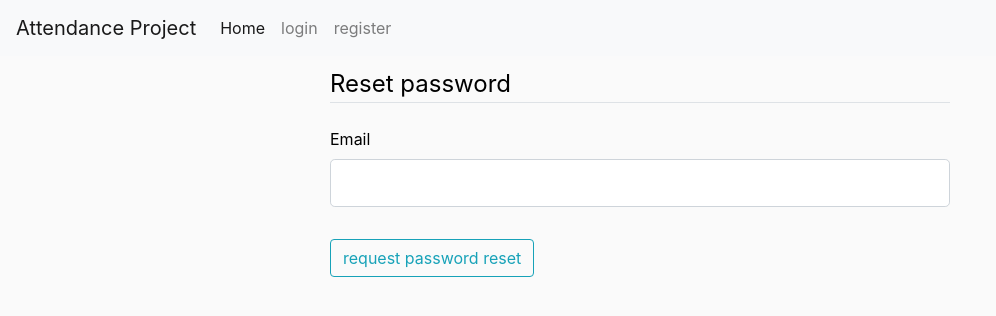
After one commit to 19471/Programming-attendence-website, a Flask app: page /reset_password in a window 1280 px wide. The commit adds this page. Shown: the top 316 px of the page, without its empty margins (0-996 px from the left). Run offline with Flask 2, Linux system fonts and the light colour scheme; some libraries are stand-ins or nearby versions.

Commit message:
added flask mail - added required html pages and routes ect

```diff
--- a/attendance/forms.py
+++ b/attendance/forms.py
@@ -86,3 +86,17 @@ class PostForm(FlaskForm):
     title = StringField('Title', validators=[DataRequired()])
     content = TextAreaField('content', validators=[DataRequired()])
     submit = SubmitField('Post')
+
+class RequestResetForm(FlaskForm):
+    email = StringField("Email",[validators.DataRequired(), validators.Email()])
+    submit = SubmitField('request password reset')
+
+    def validate_email(self, email):
+        user = User.query.filter_by(email=email.data).first()
+        if user is None:
+            raise ValidationError('there is no account with that email, please register first')
+
+class ResetPasswordForm(FlaskForm):
+    password = PasswordField("Password", validators=[DataRequired()])
+    confirm_password = PasswordField("Confirm password", validators=[DataRequired(), EqualTo('password', message='Passwords must match')])
+    submit = SubmitField('Reset password')
--- a/attendance/routes.py
+++ b/attendance/routes.py
@@ -3,7 +3,7 @@ import secrets
 from PIL import Image
 from datetime import datetime
 from flask import render_template, url_for, session, flash, request, redirect, abort
-from attendance import app, db, bcrypt
+from attendance import app, db, bcrypt, mail
 from flask_wtf import FlaskForm
 from wtforms import StringField
 from wtforms import Form, SelectField, SubmitField, TextAreaField, TextField, validators, ValidationError
@@ -13,6 +13,8 @@ from flask_login import LoginManager
 from flask_login import UserMixin
 from flask_login import login_user, current_user, logout_user, login_required
 from functools import wraps
+# flask mail
+from flask_mail import Message
 # database
 from attendance.models import *
 
@@ -159,7 +161,7 @@ def update_post(post_id):
 def delete_post(post_id):
     post = Post.query.get_or_404(post_id)
     if post.author != current_user:
-        abort(403)
+        abort(403) # 403 forbbidden error
     db.session.delete(post)
     db.session.commit()
     flash("your post has been deleted!")
@@ -172,8 +174,53 @@ def logout():
     logout_user() # logout user
     return redirect(url_for('home')) # take user back to home page
 
+# function to send an email to the user
+def send_reset_email(user):
+    token = user.get_reset_token()
+    msg = Message('Password reset request',
+                 sender="dtptestemail@gmail.com",
+                 recipients=[user.email]) # subect, sender, recipiants
+    msg.body = f''' to reset your password, visit the following link:
+{url_for('reset_token',token=token, _external=True)}
 
+If you did not request a password change then please ignore this email
+'''
+    mail.send(msg)
 
+# route to request a password reset
+@app.route("/reset_password", methods=["GET", "post"])
+def reset_request():
+        if current_user.is_authenticated: # if the current user is logged in
+            return redirect(url_for('home'))
+        form = RequestResetForm()
+        if form.validate_on_submit(): # if the form validates of submit
+            user = User.query.filter_by(email=form.email.data).first()
+            send_reset_email(user)
+            flash("an email has been sent to you to reset your email")
+            return redirect(url_for('login'))
+        return render_template('reset_request.html', title='reset_password', form=form)
+
+# route to reset password
+@app.route("/reset_password/<token>", methods=["GET", "post"])
+def reset_token(token):
+    if current_user.is_authenticated: # if the current user is logged in
+        return redirect(url_for('home'))
+    user = User.verify_reset_token(token)
+    if user is None: # if there is no
+        flash('That is an invalid or expired token', 'text-warning')
+        return redirect(url_for('reset_request'))
+    form = ResetPasswordForm()
+    if request.method == "POST" and form.validate_on_submit():
+        hashed_password = bcrypt.generate_password_hash(form.password.data).decode('utf-8') # hash the password the user enters into the website
+        user.password = hashed_password
+        db.session.commit()
+        flash('your password has been changed', 'success')
+        return redirect(url_for('login')) # redirect to home one user session is done
+    return render_template('reset_token.html', title='reset_password', form=form)
+
+'''
+admin routes -- view_user page
+'''
 
 # route to add and view different users
 @app.route('/view_user', methods=["GET", "POST"])
@@ -181,7 +228,7 @@ def logout():
 def view_user():
     form = new_user()
     if request.form:
-        user = User(fname=form.fname.data, lname=form.lname.data, student_id=form.student_id.data, auth=form.auth.data)
+        user = User(fname=form.fname.data, lname=form.lname.data, student_id=form.student_id.data, auth=form.auth.data) # make user euqal to input information
         db.session.add(user)
         db.session.commit()
     users = User.query.all()
--- /dev/null
+++ b/attendance/templates/reset_request.html
@@ -0,0 +1,32 @@
+{%extends "layout.html"%}
+{% block title %}reset request {% endblock %}
+{%block content%}
+
+<div class="container">
+        <form method="POST" action="">
+            {{form.csrf_token}}
+
+            <fieldset class="form-group">
+                <legend class="border-bottom mb-4">Reset password </legend>
+                <div class="form-group"> <!-- email -->
+                    {{ form.email.label(class="form-control-label") }}
+                    {% if form.email.errors %}
+                        {{ form.email(class="form-control form-control-lg is invalid") }}
+                        <div class="invalid-feedback">
+                            {% for error in form.email.errors %}
+                                <p>{{ error }}</p>
+                            {% endfor %}
+                        </div>
+                    {% else %}
+                        {{ form.email(class="form-control form-control-lg") }}
+                    {% endif %}
+                </div>
+            </fieldset>
+            <div class="form-group">
+                {{ form.submit(class="btn btn-outline-info") }}
+            </div>
+        </form>
+    </div>
+
+
+{%endblock%}
```
Also changed, not shown: attendance/__init__.py (+9 -5 lines), attendance/models.py (+17 -1 lines), attendance/templates/login.html (+4 -4 lines), attendance/templates/reset_token.html (added, +47 -0 lines), attendance/attendance_project.db.
